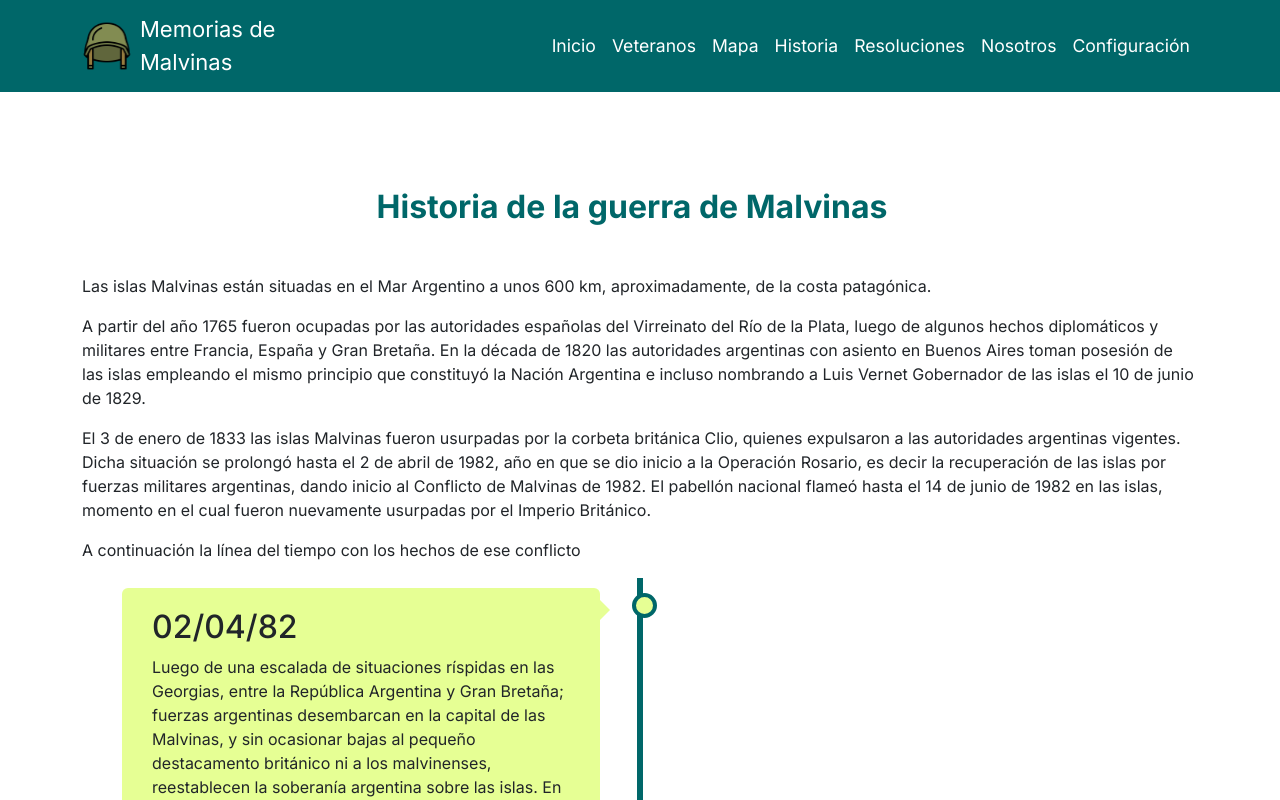
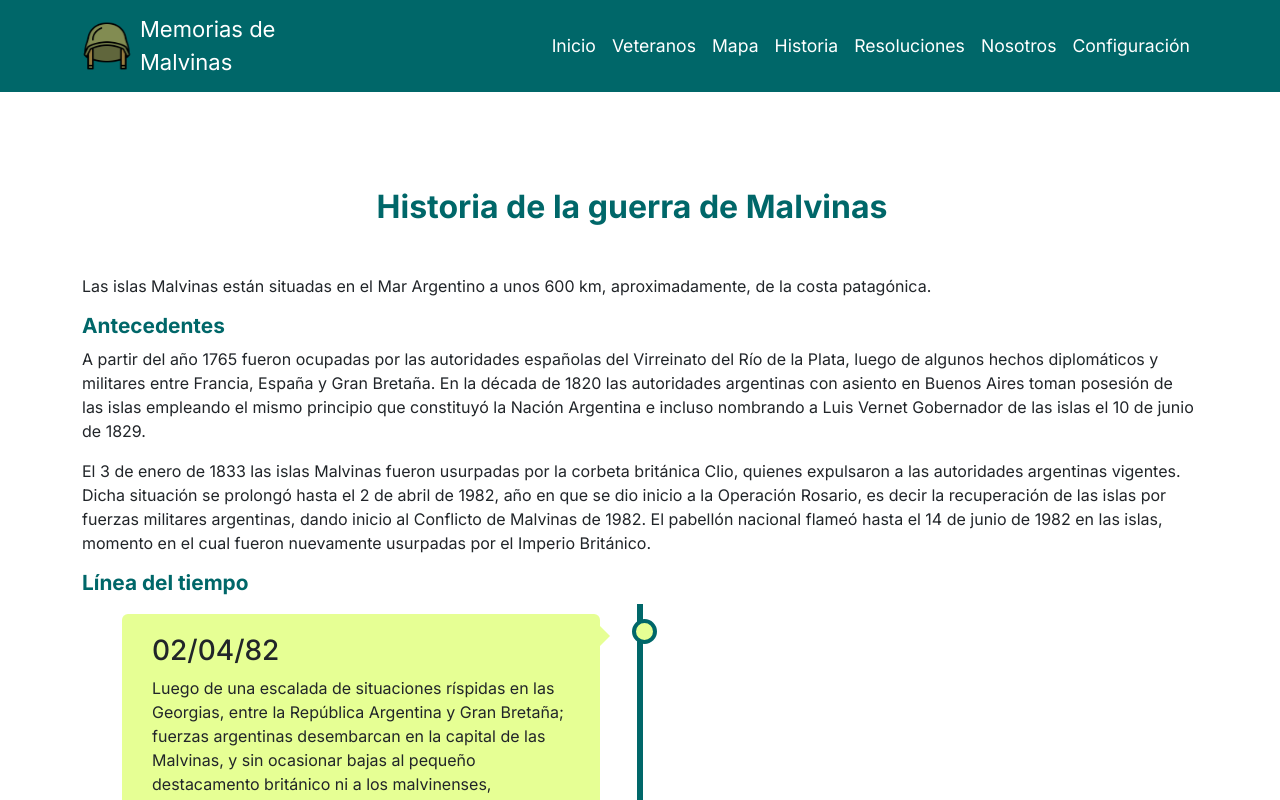
Before and after one commit to Lucho-Castagno/deu-malvinas, a Next.js app: page /historia in a window 1280 px wide. Shown: the top 800 px of the page. Built offline with nearby package versions, Linux system fonts and the light colour scheme.

Commit message:
le ageugue subtitulos a la sección de historia para que se vea mejor

```diff
--- a/src/app/historia/page.js
+++ b/src/app/historia/page.js
@@ -24,6 +24,7 @@ export default function EventosPage() {
     <main className="container my-5 py-5" role="main">
       <h1 className={`text-center subtitle mb-5`}>Historia de la guerra de Malvinas</h1>
       <p>Las islas Malvinas están situadas en el Mar Argentino a unos 600 km, aproximadamente, de la costa patagónica.</p>
+    <h2 className="titulo">Antecedentes</h2>
       <p>A partir del año 1765 fueron ocupadas por las autoridades españolas del Virreinato del Río de la Plata,
         luego de algunos hechos diplomáticos y militares entre Francia, España y Gran Bretaña.
         En la década de 1820 las autoridades argentinas con asiento en Buenos Aires toman posesión de las islas empleando
@@ -31,7 +32,7 @@ export default function EventosPage() {
        <p>El 3 de enero de 1833 las islas Malvinas fueron usurpadas por la corbeta británica Clio, quienes expulsaron a las autoridades argentinas vigentes.
          Dicha situación se prolongó hasta el 2 de abril de 1982, año en que se dio inicio a la Operación Rosario, es decir la recuperación de las islas por fuerzas militares argentinas,
           dando inicio al Conflicto de Malvinas de 1982. El pabellón nacional flameó hasta el 14 de junio de 1982 en las islas, momento en el cual fueron nuevamente usurpadas por el Imperio Británico.</p>
-      <p>A continuación la línea del tiempo con los hechos de ese conflicto</p>
+    <h2 tabIndex="0" className="titulo">Línea del tiempo</h2>
       <div className={styles.timeline} role="list">
       {Array.isArray(events) && events.length > 0 ? (
         events.map((event, index) => (
@@ -41,7 +42,7 @@ export default function EventosPage() {
             role="listitem"
           >
             <div className={styles.content}>
-              <h2>{event.date}</h2>
+              <h3>{event.date}</h3>
               <p>{event.description}</p>
             </div>
           </div>
```
